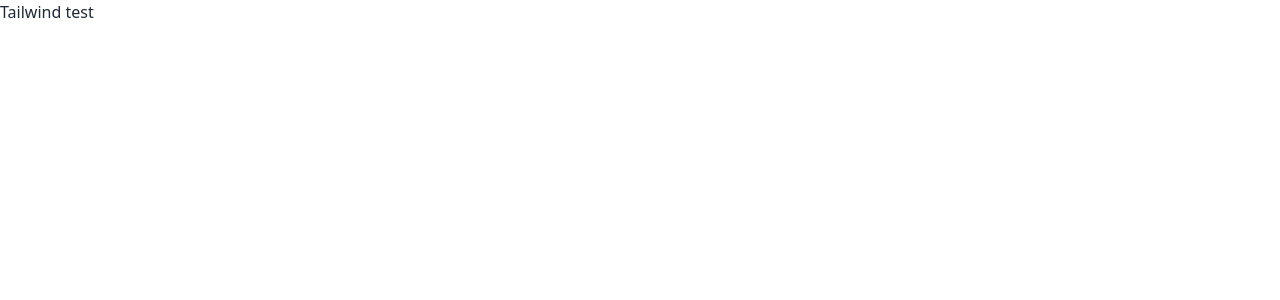
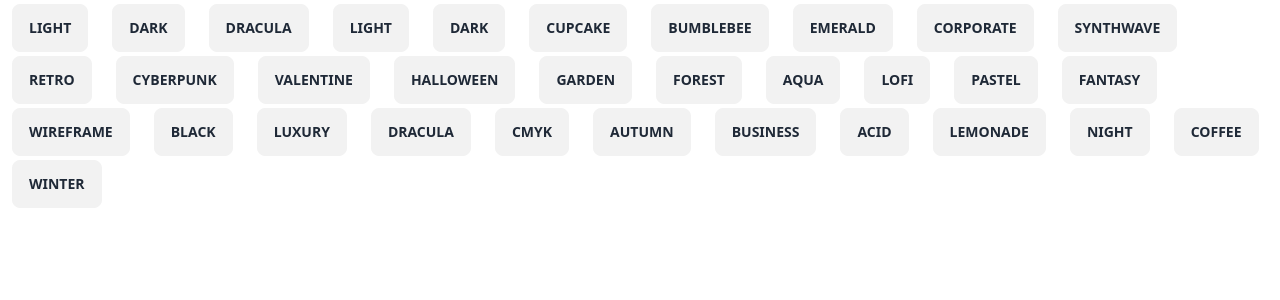
Before and after one commit to qbuus/jobReactNode, a React (Vite) app in the folder client/: page / in a window 1280 px wide. Shown: the top 300 px of the page. Built offline with nearby package versions, Linux system fonts and the light colour scheme.

Commit message:
theme set custom hook

```diff
--- a/client/src/App.jsx
+++ b/client/src/App.jsx
@@ -1,7 +1,9 @@
+import ThemeChooser from "./components/ThemeChooser";
+
 function App() {
   return (
     <>
-      <button>Tailwind test</button>
+      <ThemeChooser />
     </>
   );
 }
--- /dev/null
+++ b/client/src/components/ThemeChooser.jsx
@@ -0,0 +1,29 @@
+import UseTheme from "../hooks/useTheme";
+import { useState } from "react";
+import themeData from "../config/ThemeData.js";
+
+const ThemeChooser = () => {
+  const [theme, setTheme] = useState(
+    localStorage.getItem("portalTheme") ?? "light"
+  );
+
+  UseTheme(theme);
+  return (
+    <>
+      {themeData.map((theme, index) => (
+        <button
+          className="btn mt-1 mx-3"
+          key={index}
+          onClick={(e) => {
+            e.preventDefault();
+            setTheme(theme.theme);
+          }}
+        >
+          {theme.theme}
+        </button>
+      ))}
+    </>
+  );
+};
+
+export default ThemeChooser;
--- /dev/null
+++ b/client/src/config/ThemeData.js
@@ -0,0 +1,36 @@
+const themeData = [
+  { theme: "light" },
+  { theme: "dark" },
+  { theme: "dracula" },
+  { theme: "light" },
+  { theme: "dark" },
+  { theme: "cupcake" },
+  { theme: "bumblebee" },
+  { theme: "emerald" },
+  { theme: "corporate" },
+  { theme: "synthwave" },
+  { theme: "retro" },
+  { theme: "cyberpunk" },
+  { theme: "valentine" },
+  { theme: "halloween" },
+  { theme: "garden" },
+  { theme: "forest" },
+  { theme: "aqua" },
+  { theme: "lofi" },
+  { theme: "pastel" },
+  { theme: "fantasy" },
+  { theme: "wireframe" },
+  { theme: "black" },
+  { theme: "luxury" },
+  { theme: "dracula" },
+  { theme: "cmyk" },
+  { theme: "autumn" },
+  { theme: "business" },
+  { theme: "acid" },
+  { theme: "lemonade" },
+  { theme: "night" },
+  { theme: "coffee" },
+  { theme: "winter" },
+];
+
+export default themeData;
--- /dev/null
+++ b/client/src/hooks/useTheme.js
@@ -0,0 +1,13 @@
+import { useEffect } from "react";
+
+const UseTheme = (theme) => {
+  useEffect(() => {
+    localStorage.setItem("portalTheme", theme);
+    const localTheme = localStorage.getItem("portalTheme");
+    document.body.dataset.theme = localTheme;
+
+    console.log(theme);
+  }, [theme]);
+};
+
+export default UseTheme;
--- a/client/tailwind.config.js
+++ b/client/tailwind.config.js
@@ -2,14 +2,42 @@ import * as daisyui from "daisyui";
 
 /** @type {import('tailwindcss').Config} */
 export default {
-  content: [
-    "./index.html",
-    "./src/**/*.{js,ts,jsx,tsx}",
-    "./pages/**/*.{html,js}",
-    "./components/**/*.{html,js}",
-  ],
+  content: ["./index.html", "./src/**/*.{js,ts,jsx,tsx}"],
   theme: {
     extend: {},
   },
   plugins: [daisyui],
+  daisyui: {
+    themes: [
+      "light",
+      "dark",
+      "cupcake",
+      "bumblebee",
+      "emerald",
+      "corporate",
+      "synthwave",
+      "retro",
+      "cyberpunk",
+      "valentine",
+      "halloween",
+      "garden",
+      "forest",
+      "aqua",
+      "lofi",
+      "pastel",
+      "fantasy",
+      "wireframe",
+      "black",
+      "luxury",
+      "dracula",
+      "cmyk",
+      "autumn",
+      "business",
+      "acid",
+      "lemonade",
+      "night",
+      "coffee",
+      "winter",
+    ],
+  },
 };
```
